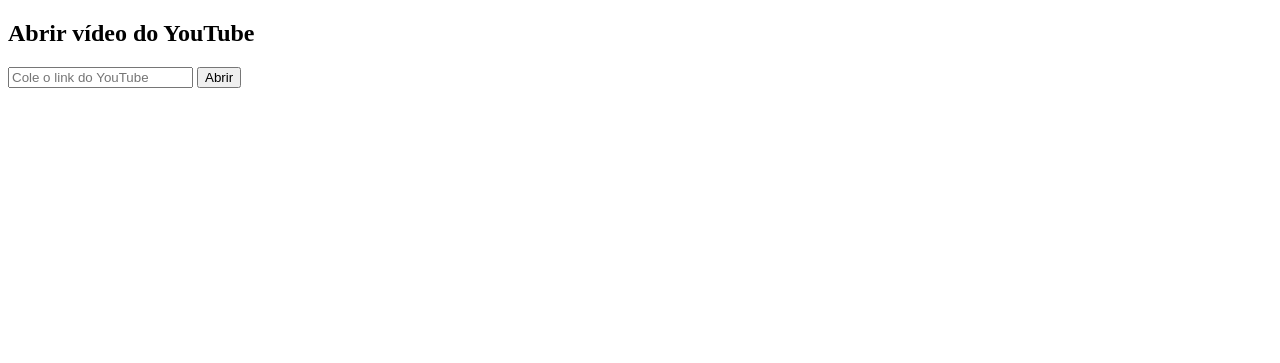
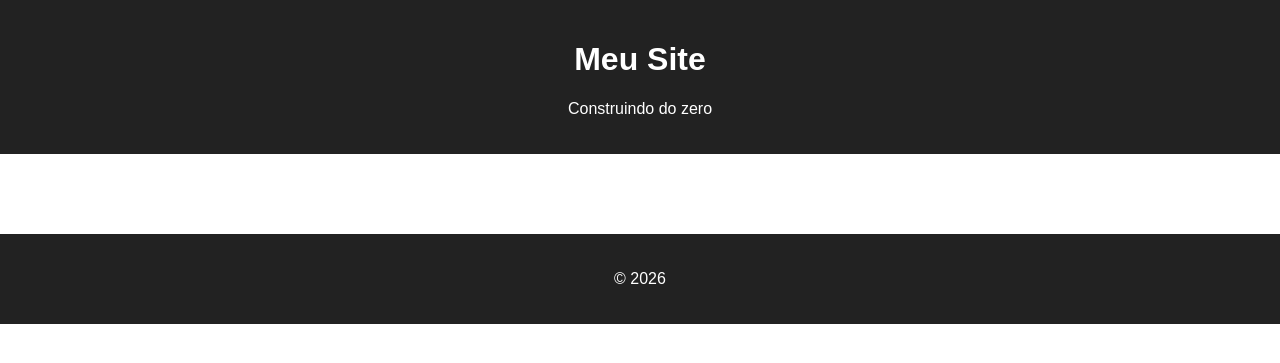
Before and after one commit to HananReis/youtube-downloader, a Flask app: page / in a window 1280 px wide. Shown: the top 363 px of the page. Run offline with Flask 3, Linux system fonts and the light colour scheme.

Commit message:
Add files via upload

```diff
--- a/app.py
+++ b/app.py
@@ -3,8 +3,8 @@ from flask import Flask, render_template
 app = Flask(__name__)
 
 @app.route("/")
-def home():
+def index():
     return render_template("index.html")
 
 if __name__ == "__main__":
-    app.run(host="0.0.0.0", port=8000)
+    app.run(debug=True)
--- a/static/script.js
+++ b/static/script.js
@@ -1,24 +1,27 @@
-function extrairVideoID(url) {
-    const regex = /(?:v=|\/)([0-9A-Za-z_-]{11})/;
-    const match = url.match(regex);
-    return match ? match[1] : null;
+function enviar() {
+    const url = document.getElementById("url").value;
+    const resultado = document.getElementById("resultado");
+
+    resultado.textContent = "Baixando, aguarde...";
+
+    fetch("/download", {
+        method: "POST",
+        headers: {
+            "Content-Type": "application/json"
+        },
+        body: JSON.stringify({ url: url })
+    })
+    .then(response => response.json())
+    .then(data => {
+        if (data.status === "ok") {
+            const link = `/file/${data.file}`;
+            resultado.innerHTML = `<a href="${link}">Clique para baixar o vídeo</a>`;
+        } else {
+            resultado.textContent = "Erro: " + data.message;
+        }
+    })
+    .catch(err => {
+        resultado.textContent = "Erro na requisição";
+        console.error(err);
+    });
 }
-
-function abrir() {
-    const url = document.getElementById("url").value;
-    const player = document.getElementById("player");
-
-    const videoId = extrairVideoID(url);
-
-    if (!videoId) {
-        player.innerHTML = "Link inválido";
-        return;
-    }
-
-    player.innerHTML = `
-        <iframe width="560" height="315"
-        src="https://www.youtube.com/embed/${videoId}"
-        frameborder="0"
-        allowfullscreen></iframe>
-    `;
-}
--- a/static/style.css
+++ b/static/style.css
@@ -1,20 +1,16 @@
 body {
     font-family: Arial, sans-serif;
-    margin: 40px;
+    margin: 0;
+    padding: 0;
 }
 
-input {
-    width: 400px;
-    padding: 8px;
+header, footer {
+    background: #222;
+    color: white;
+    padding: 20px;
+    text-align: center;
 }
 
-button {
-    padding: 8px 16px;
-    margin-left: 10px;
+main {
+    padding: 40px;
 }
-
-pre {
-    margin-top: 20px;
-    background: #eee;
-    padding: 10px;
-}
--- a/templates/index.html
+++ b/templates/index.html
@@ -2,17 +2,23 @@
 <html lang="pt-br">
 <head>
     <meta charset="UTF-8">
-    <title>YouTube Viewer</title>
+    <title>{% block title %}Meu Site{% endblock %}</title>
+    <link rel="stylesheet" href="{{ url_for('static', filename='style.css') }}">
 </head>
 <body>
 
-<h2>Abrir vídeo do YouTube</h2>
+<header>
+    <h1>Meu Site</h1>
+    <p>Construindo do zero</p>
+</header>
 
-<input type="text" id="url" placeholder="Cole o link do YouTube">
-<button onclick="abrir()">Abrir</button>
+<main>
+    {% block content %}{% endblock %}
+</main>
 
-<div id="player" style="margin-top:20px;"></div>
+<footer>
+    <p>© 2026</p>
+</footer>
 
-<script src="/static/script.js"></script>
 </body>
 </html>
```
Also changed, not shown: requirements.txt (line endings or trailing spaces).
